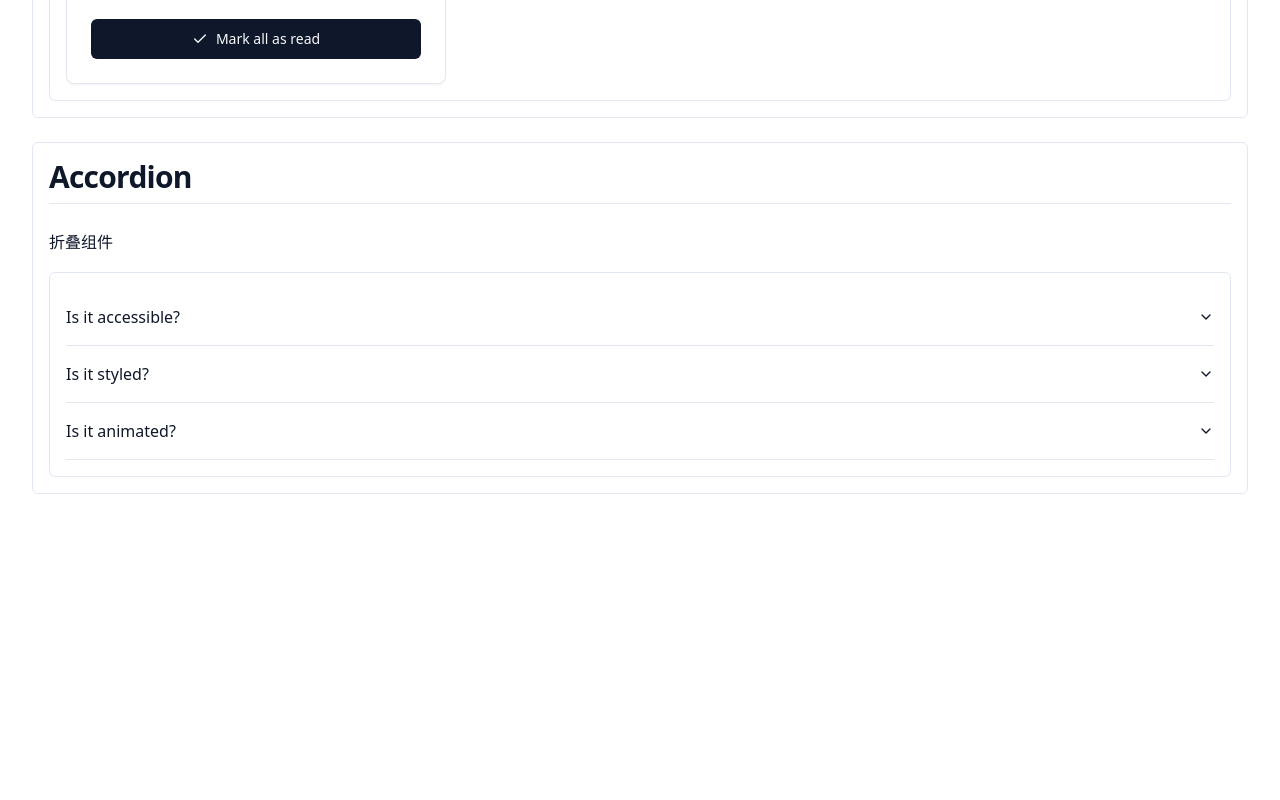
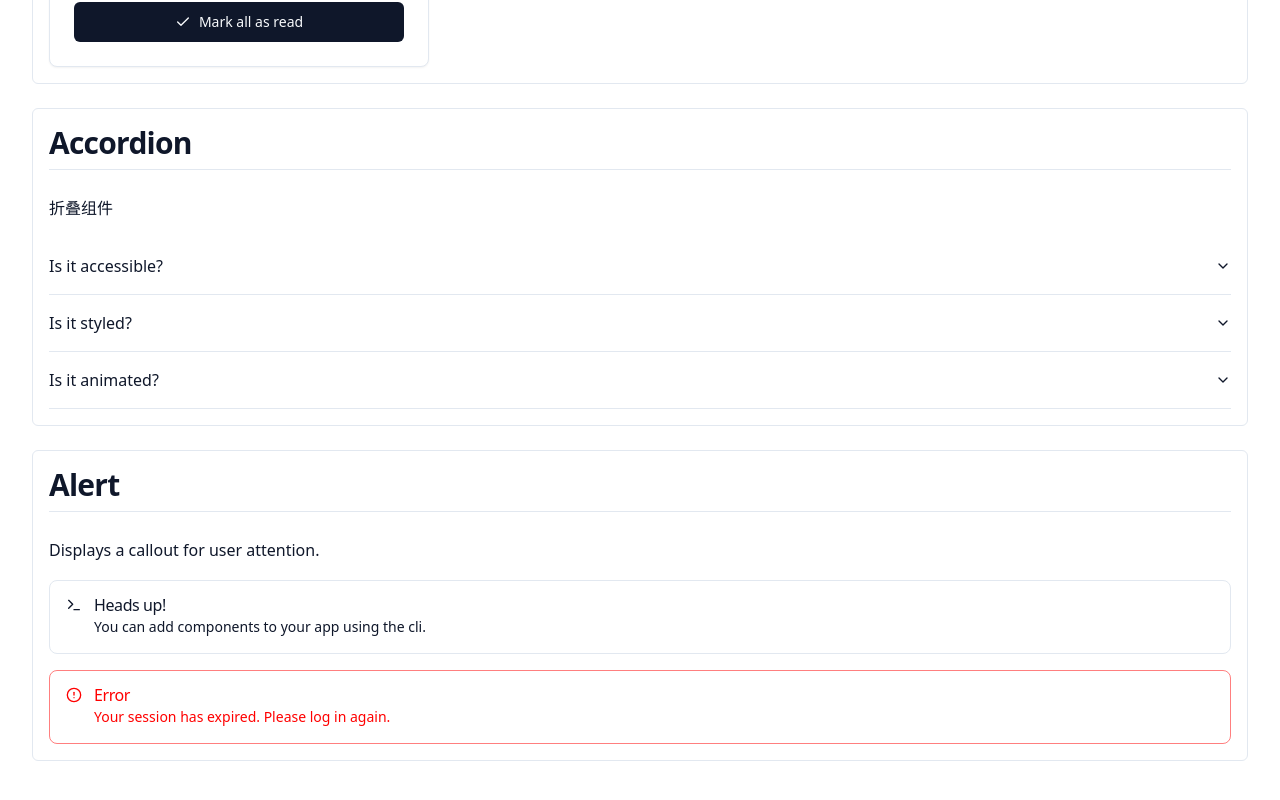
Before and after one commit to clifflee365/shadcn-ui-demo, a Next.js app: page / in a window 1280 px wide. Shown: the part 892-1692 px from the top of the page. Before the commit the page ends 1426 px from the top, so only its background shows below. Built offline with nearby package versions, Linux system fonts and the light colour scheme.

Commit message:
feat: add AlertDemo

```diff
--- a/app/page.tsx
+++ b/app/page.tsx
@@ -5,6 +5,7 @@ import { buttonVariants } from "@/components/ui/button"
 import { CardDemo } from "@/components/CardDemo"
 import { AccordionDemo } from "@/components/AccordionDemo"
 import Box from "@/components/Box"
+import { AlertDemo } from "@/components/AlertDemo"
 
 export default function IndexPage() {
   return (
@@ -44,6 +45,9 @@ export default function IndexPage() {
       <Box title="Accordion" desc="折叠组件">
       <AccordionDemo/>
       </Box>
+      <Box title="Alert" desc="Displays a callout for user attention.">
+        <AlertDemo/>
+      </Box>
     </section>
   )
 }
--- /dev/null
+++ b/components/AlertDemo.tsx
@@ -0,0 +1,25 @@
+import { AlertCircle, Terminal, Waves } from "lucide-react"
+
+import { Alert, AlertDescription, AlertTitle } from "@/components/ui/alert"
+export function AlertDemo() {
+  return (
+    <div className="flex flex-col gap-4">
+
+    <Alert>
+      <Terminal className="h-4 w-4" />
+      <AlertTitle>Heads up!</AlertTitle>
+      <AlertDescription>
+        You can add components to your app using the cli.
+      </AlertDescription>
+    </Alert>
+
+    <Alert variant="destructive">
+      <AlertCircle className="h-4 w-4" />
+      <AlertTitle>Error</AlertTitle>
+      <AlertDescription>
+        Your session has expired. Please log in again.
+      </AlertDescription>
+    </Alert>
+    </div>
+  )
+}
--- a/components/Box.tsx
+++ b/components/Box.tsx
@@ -9,8 +9,11 @@ const Box = ({ children, title, desc }: IBoxProps) => {
       <h2 className="scroll-m-20 border-b pb-2 text-3xl font-semibold tracking-tight transition-colors first:mt-0">
         {title}
       </h2>
-      <p className="leading-7 [&:not(:first-child)]:mt-6">{desc}</p>
-      <div className="mt-4 flex rounded-md border p-4">{children}</div>
+      <p className="mb-4 leading-7 [&:not(:first-child)]:mt-6">{desc}</p>
+      {/* <div className="mt-4 flex rounded-md border p-4"> */}
+        <div>
+        {children}
+        </div>
     </div>
   )
 }
--- /dev/null
+++ b/components/ui/alert.tsx
@@ -0,0 +1,59 @@
+import * as React from "react"
+import { VariantProps, cva } from "class-variance-authority"
+
+import { cn } from "@/lib/utils"
+
+const alertVariants = cva(
+  "relative w-full rounded-lg border p-4 [&>svg]:absolute [&>svg]:text-foreground [&>svg]:left-4 [&>svg]:top-4 [&>svg+div]:translate-y-[-3px] [&:has(svg)]:pl-11",
+  {
+    variants: {
+      variant: {
+        default: "bg-background text-foreground",
+        destructive:
+          "text-destructive border-destructive/50 dark:border-destructive [&>svg]:text-destructive text-destructive",
+      },
+    },
+    defaultVariants: {
+      variant: "default",
+    },
+  }
+)
+
+const Alert = React.forwardRef<
+  HTMLDivElement,
+  React.HTMLAttributes<HTMLDivElement> & VariantProps<typeof alertVariants>
+>(({ className, variant, ...props }, ref) => (
+  <div
+    ref={ref}
+    role="alert"
+    className={cn(alertVariants({ variant }), className)}
+    {...props}
+  />
+))
+Alert.displayName = "Alert"
+
+const AlertTitle = React.forwardRef<
+  HTMLParagraphElement,
+  React.HTMLAttributes<HTMLHeadingElement>
+>(({ className, ...props }, ref) => (
+  <h5
+    ref={ref}
+    className={cn("mb-1 font-medium leading-none tracking-tight", className)}
+    {...props}
+  />
+))
+AlertTitle.displayName = "AlertTitle"
+
+const AlertDescription = React.forwardRef<
+  HTMLParagraphElement,
+  React.HTMLAttributes<HTMLParagraphElement>
+>(({ className, ...props }, ref) => (
+  <div
+    ref={ref}
+    className={cn("text-sm [&_p]:leading-relaxed", className)}
+    {...props}
+  />
+))
+AlertDescription.displayName = "AlertDescription"
+
+export { Alert, AlertTitle, AlertDescription }
```
